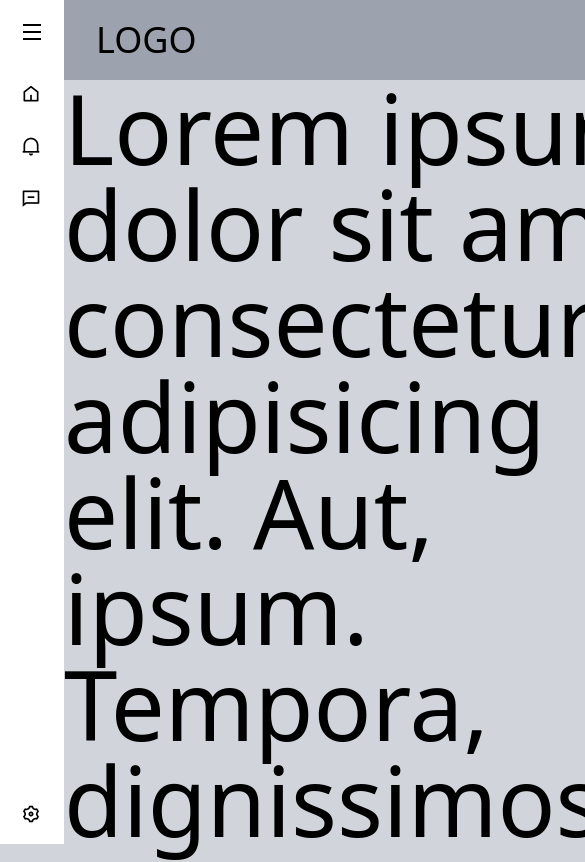
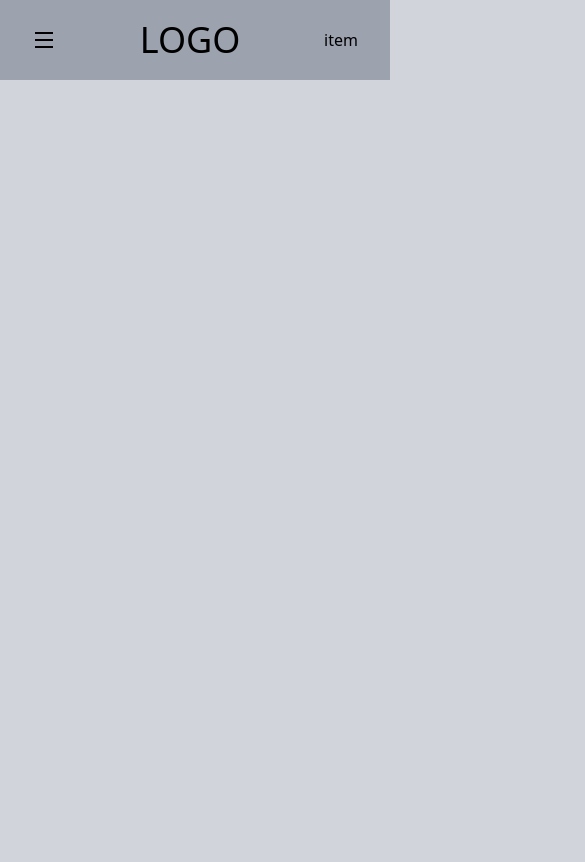
Before and after one commit to TitanVHs/Tailwindcss-componentes, a website: page src/components/sidebar-menu.html in a window 390 px wide. Shown: the top 862 px of the page, 585 px wide, since content can reach past the window. Drawn offline with nearby package versions, Linux system fonts and the light colour scheme.

Commit message:
Update sidebar-menu.html

```diff
--- a/src/components/sidebar-menu.html
+++ b/src/components/sidebar-menu.html
@@ -15,30 +15,34 @@
 <body class="bg-gray-300">
 
     <div class="flex">
-        <aside id="sidebar" class="bg-white w-16 h-screen fixed overflow-hidden z-50 duration-300">
-            <span onclick="activeMenu()" class="flex justify-center items-center p-4 cursor-pointer">
+        <aside id="sidebar" class="md:w-16 md:translate-x-0 md:screen bg-white h-full translate-x-[-100%] fixed overflow-hidden z-50 duration-300">
+            <span onclick="activeMenu()" class="md:flex justify-center items-center p-4 cursor-pointer hidden">
                 <i class="ri-menu-line text-2xl"></i>
             </span>
 
-            <div class="asideLinks font-mulish flex flex-col justify-between" style="height: calc(100% - 64px);">
+            <span class="md:hidden justify-center items-center p-4 cursor-pointer block">
+                <i class="ri-close-line text-2xl"></i>
+            </span>
+
+            <div class="asideLinks flex flex-col justify-between" style="height: calc(100% - 64px);">
                 <div class="top">
                     <a href="#" class="navLink flex items-center m-2 p-2 rounded-lg hover:bg-gray-200 hover:text-blue-500">
                         <i class="ri-home-5-line text-xl pl-[5px]"></i>
-                        <span class="text-lg ml-10 duration-200">
+                        <span class="md:ml-10 text-lg ml-5 duration-200">
                             Home
                         </span>
                     </a>
 
                     <a href="#" class="navLink flex items-center m-2 p-2 rounded-lg hover:bg-gray-200 hover:text-blue-500">
                         <i class="ri-notification-2-line text-xl pl-[5px]"></i>
-                        <span class="text-lg ml-10 duration-200">
+                        <span class="md:ml-10 text-lg ml-5 duration-200">
                             Notification
                         </span>
                     </a>
 
                     <a href="#" class="navLink flex items-center m-2 p-2 rounded-lg hover:bg-gray-200 hover:text-blue-500">
                         <i class="ri-message-line text-xl pl-[5px]"></i>
-                        <span class="text-lg ml-10 duration-200">
+                        <span class="md:ml-10 text-lg ml-5 duration-200">
                             Message
                         </span>
                     </a>
@@ -47,7 +51,7 @@
                 <div class="bottom">
                     <a href="#" class="navLink flex items-center m-2 p-2 rounded-lg hover:bg-gray-200 hover:text-blue-500">
                         <i class="ri-settings-3-line text-xl pl-[5px]"></i>
-                        <span class="text-lg ml-10 duration-200">
+                        <span class="md:ml-10 text-lg ml-5 duration-200">
                             Settings
                         </span>
                     </a>
@@ -55,8 +59,10 @@
             </div>
         </aside>
 
-        <div id="content" class="flex-1 ml-16 translate-x-0 duration-300">
+        <div id="content" class="md:ml-16 flex-1 translate-x-0 duration-300">
             <nav class="flex justify-between items-center px-8 bg-gray-400 h-20">
+                <i onclick="activeMenuMobile()" class="ri-menu-line md:hidden block text-2xl"></i>
+
                 <div class="logo">
                     <h1 class="text-4xl">LOGO</h1>
                 </div>
@@ -66,30 +72,36 @@
                 </div>
             </nav>
 
-            <main class="text-8xl">
+            <main class="md:block hidden text-8xl">
                 Lorem ipsum dolor sit amet consectetur adipisicing elit. Aut, ipsum. Tempora, dignissimos numquam sequi corporis distinctio consequatur suscipit? Obcaecati maiores praesentium debitis vero dolor facilis commodi impedit? Et sunt ad ut quaerat similique obcaecati dolorem expedita saepe quas maxime aliquam corrupti voluptatem neque optio asperiores amet aspernatur, necessitatibus odit commodi!
             </main>
         </div>
     </div>
 
     <script>
+        let sidebar = document.getElementById('sidebar');
+
         function activeMenu() {
-            const sidebar = document.getElementById('sidebar');
             const content = document.getElementById('content');
             const navLinks = document.querySelectorAll('.navLink');
 
             content.classList.toggle('translate-x-0');
             content.classList.toggle('translate-x-32');
 
-            sidebar.classList.toggle('w-16');
-            sidebar.classList.toggle('w-48');
+            sidebar.classList.toggle('md:w-16');
+            sidebar.classList.toggle('md:w-48');
 
             navLinks.forEach(navLink => {
                 const span = navLink.querySelector('span');
 
-                span.classList.toggle('ml-10');
-                span.classList.toggle('ml-5');
+                span.classList.toggle('md:ml-10');
+                span.classList.toggle('md:ml-5');
             });
+        };
+
+        function activeMenuMobile() {
+            sidebar.classList.toggle('translate-x-[-100%]');
+            sidebar.classList.toggle('translate-x-0');
         };
     </script>
 </body>
```
